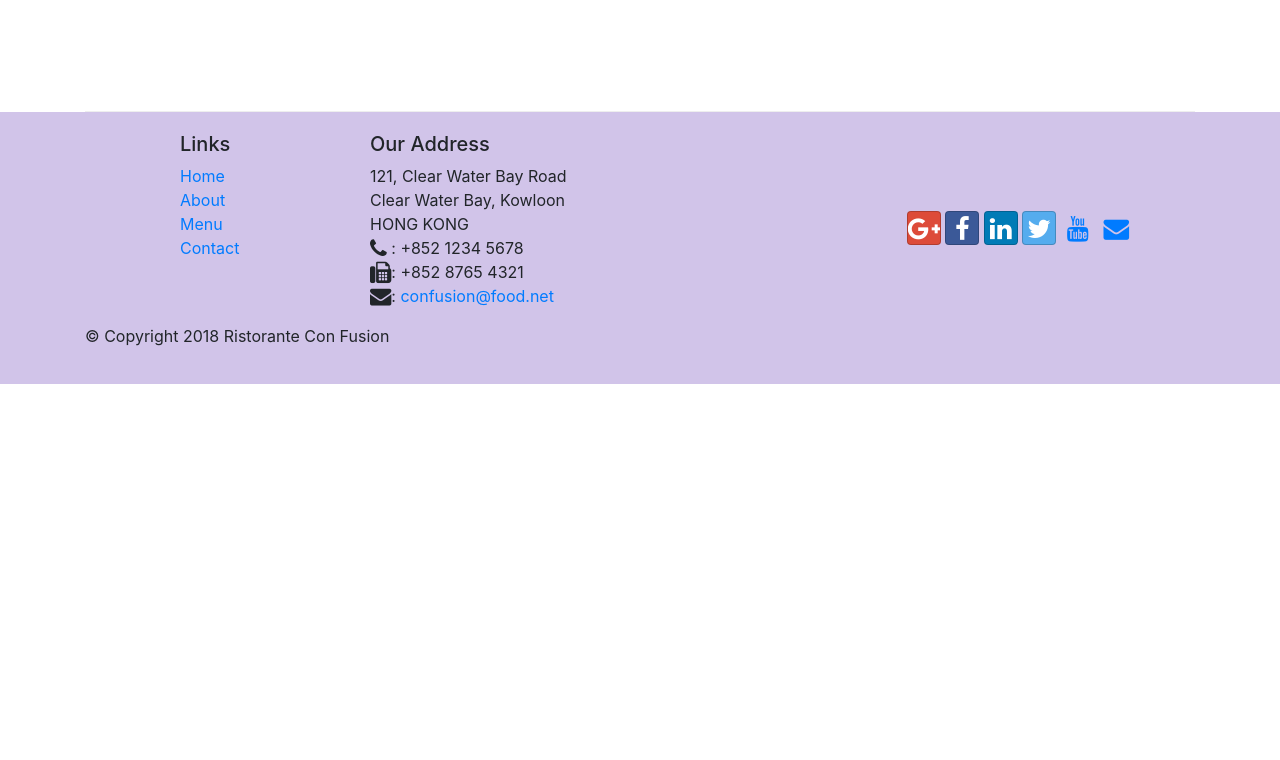
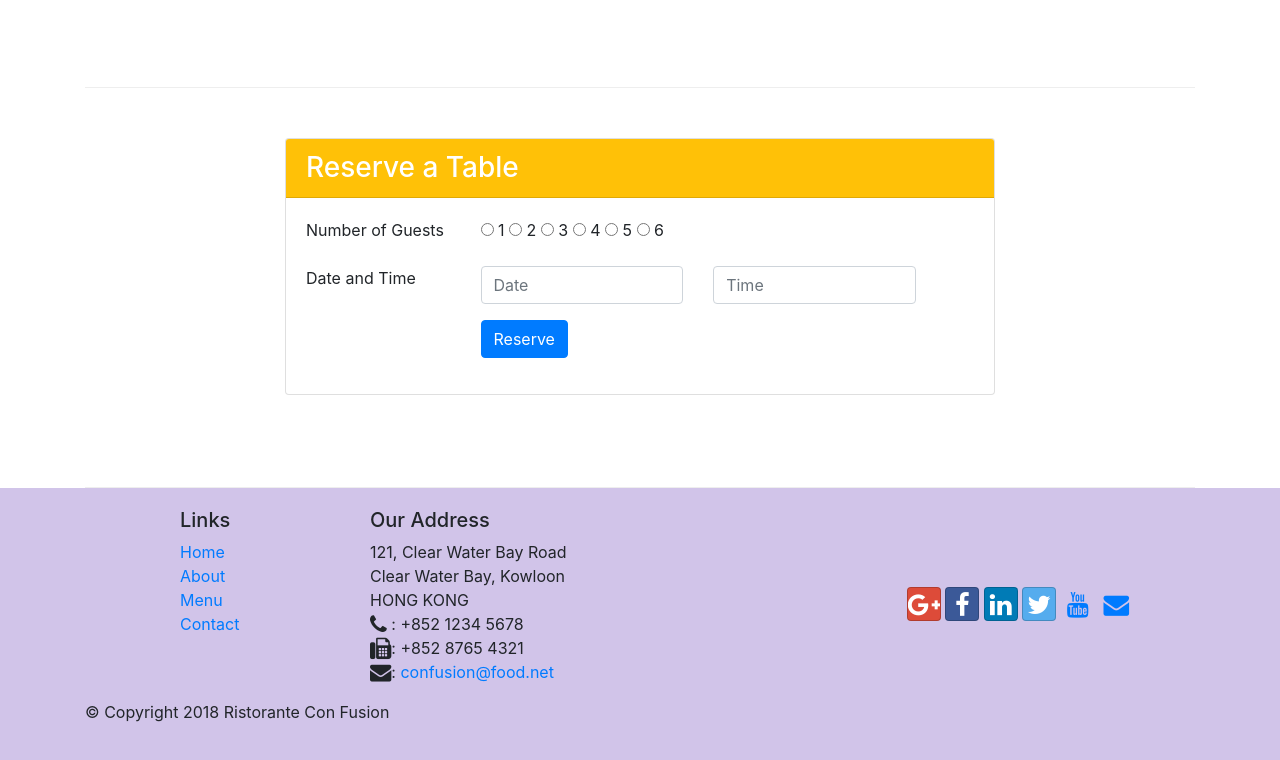
Before and after one commit to 15matias15/coursera-fullstackweb-2-bootstrap, a website: page index.html in a window 1280 px wide. Shown: the part 1422-2182 px from the top of the page. Before the commit the page ends 1806 px from the top, so only its background shows below. Drawn offline with nearby package versions, Linux system fonts and the light colour scheme.

Commit message:
Assignment 2

```diff
--- a/index.html
+++ b/index.html
@@ -40,12 +40,15 @@
     <header class="jumbotron">
         <div class="container">
             <div class="row row-header">
-                <div class="col-12 col-sm-6">
+                <div class="col-12 col-sm-8">
                     <h1>Ristorante con Fusion</h1>
                     <p>We take inspiration from the World's best cuisines, and create a unique fusion experience. Our lipsmacking creations will tickle your culinary senses!</p>
                 </div>
-                <div class="col-12 col-sm align-self-center">
+                <div class="col-12 col-sm-2 align-self-center">
                     <img src="img/logo.png" class="img-fluid">
+                </div>
+                <div class="col-12 col-sm-2 align-self-center">
+                    <a href="#reserve" class="btn btn-sm btn-warning btn-block" role="button">Reserve Table</a>
                 </div>
             </div>
         </div>
@@ -71,11 +74,11 @@
             </div>
             <div class="col col-sm col-md">
                 <div class="media">
-                    <img src="img/buffet.png" class="d-flex mr-3 img-thumbnail align-self-center" alt="buffet">
                     <div class="media-body">
-                        <h2 class="mt-0">Weekend Grand Buffet</h2>
+                        <h2 class="mt-0">Weekend Grand Buffet <span class="badge badge-danger">NEW</span></h2>
                         <p class="d-none d-sm-block">Featuring mouthwatering combinations with a choice of five different salads, six enticing appetizers, six main entrees and five choicest desserts. Free flowing bubbly and soft drinks. All for just $19.99 per person </p>
                     </div>
+                    <img src="img/buffet.png" class="d-flex mr-3 img-thumbnail align-self-center media-right" alt="buffet">
                 </div>
             </div>
         </div>
@@ -90,6 +93,44 @@
                         <h2 class="mt-0">Alberto Somayya</h2>
                         <h4>Executive Chef</h4>
                         <p class="d-none d-sm-block">Award winning three-star Michelin chef with wide International experience having worked closely with whos-who in the culinary world, he specializes in creating mouthwatering Indo-Italian fusion experiences. </p>
+                    </div>
+                </div>
+            </div>
+        </div>
+        <div class="row row-content">
+            <div class="col-12 col-sm-8 offset-sm-2">
+                <div class="card">
+                    <h3 class="card-header bg-warning text-white" id="reserve">Reserve a Table</h3>
+                    <div class="card-body">
+                        <form>
+                            <div class="form-group row">
+                                <label for="guests" class="col-sm-3 form-control-feedback">Number of Guests</label>
+                                <div class="col-sm-8">
+                                    <input type="radio" name="guests" id="guests"> 1
+                                    <input type="radio" name="guests" id="guests"> 2
+                                    <input type="radio" name="guests" id="guests"> 3
+                                    <input type="radio" name="guests" id="guests"> 4
+                                    <input type="radio" name="guests" id="guests"> 5
+                                    <input type="radio" name="guests" id="guests"> 6
+                                </div>
+                            </div>
+                            <div class="form-group row">
+                                <label for="dateandtime" class="col-sm-3 form-control-feedback">Date and Time</label>
+                                <div class="col-sm-4">
+                                    <input type="text" class="form-control" name="date" id="date" placeholder="Date">
+                                </div>
+                                <div class="col-sm-4">
+                                    <input type="text" class="form-control" name="time" id="time" placeholder="Time">
+                                </div>
+                            </div>
+                            <div class="form-group row">
+                                <label for="reservebutton" class="col-sm-3 form-control-feedback"></label>
+                                <div class="col-sm-4">
+                                    <button type="submit" class="btn btn-primary">Reserve</button>
+                                </div>
+
+                            </div>
+                        </form>
                     </div>
                 </div>
             </div>
```
